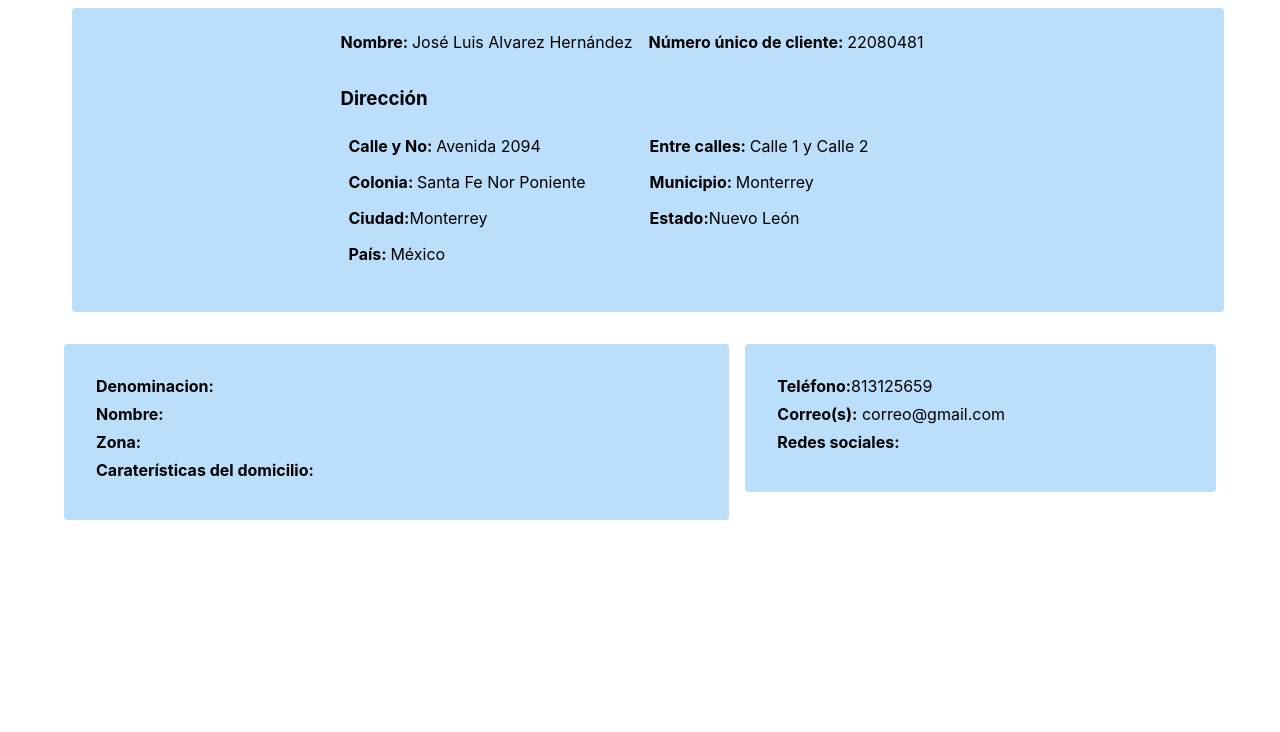
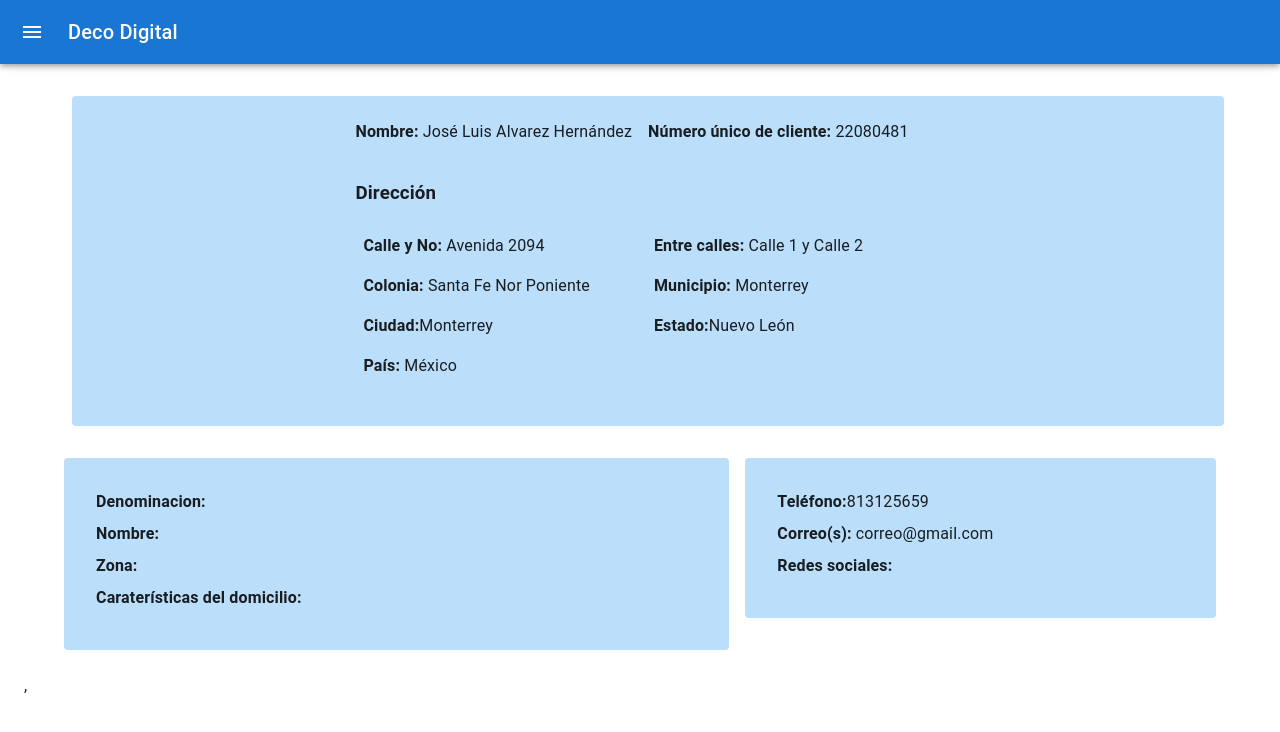
Before and after one commit to RobertoCantu/DecoDigital, a React (Create React App) app in the folder client/: page /client_info in a window 1280 px wide. Shown: the top 732 px of the page. Built offline with nearby package versions, Linux system fonts and the light colour scheme.

Commit message:
Add sidebar to client info page

```diff
--- a/client/package.json
+++ b/client/package.json
@@ -8,8 +8,9 @@
     "@iconify-icons/eva": "^1.2.3",
     "@iconify/icons-eva": "^1.2.3",
     "@iconify/react": "^4.0.0",
+    "@mui/icons-material": "^5.10.6",
     "@mui/lab": "^5.0.0-alpha.100",
-    "@mui/material": "^5.10.6",
+    "@mui/material": "^5.10.7",
     "@testing-library/jest-dom": "^5.16.5",
     "@testing-library/react": "^13.4.0",
     "@testing-library/user-event": "^13.5.0",
--- /dev/null
+++ b/client/src/components/Sidebar.tsx
@@ -0,0 +1,169 @@
+import * as React from "react";
+import { styled, useTheme } from "@mui/material/styles";
+import Box from "@mui/material/Box";
+import Drawer from "@mui/material/Drawer";
+import CssBaseline from "@mui/material/CssBaseline";
+import MuiAppBar, { AppBarProps as MuiAppBarProps } from "@mui/material/AppBar";
+import Toolbar from "@mui/material/Toolbar";
+import List from "@mui/material/List";
+import Typography from "@mui/material/Typography";
+import Divider from "@mui/material/Divider";
+import IconButton from "@mui/material/IconButton";
+import MenuIcon from "@mui/icons-material/Menu";
+import ChevronLeftIcon from "@mui/icons-material/ChevronLeft";
+import ChevronRightIcon from "@mui/icons-material/ChevronRight";
+import ListItem from "@mui/material/ListItem";
+import ListItemButton from "@mui/material/ListItemButton";
+import ListItemIcon from "@mui/material/ListItemIcon";
+import ListItemText from "@mui/material/ListItemText";
+import MailIcon from "@mui/icons-material/Mail";
+import { AccountBalance, ExitToApp, Inventory } from "@mui/icons-material";
+import { Avatar } from "@mui/material";
+
+const drawerWidth = 240;
+
+const Main = styled("main", { shouldForwardProp: (prop) => prop !== "open" })<{
+  open?: boolean;
+}>(({ theme, open }) => ({
+  flexGrow: 1,
+  padding: theme.spacing(3),
+  transition: theme.transitions.create("margin", {
+    easing: theme.transitions.easing.sharp,
+    duration: theme.transitions.duration.leavingScreen,
+  }),
+  marginLeft: `-${drawerWidth}px`,
+  ...(open && {
+    transition: theme.transitions.create("margin", {
+      easing: theme.transitions.easing.easeOut,
+      duration: theme.transitions.duration.enteringScreen,
+    }),
+    marginLeft: 0,
+  }),
+}));
+
+interface AppBarProps extends MuiAppBarProps {
+  open?: boolean;
+}
+
+const AppBar = styled(MuiAppBar, {
+  shouldForwardProp: (prop) => prop !== "open",
+})<AppBarProps>(({ theme, open }) => ({
+  transition: theme.transitions.create(["margin", "width"], {
+    easing: theme.transitions.easing.sharp,
+    duration: theme.transitions.duration.leavingScreen,
+  }),
+  ...(open && {
+    width: `calc(100% - ${drawerWidth}px)`,
+    marginLeft: `${drawerWidth}px`,
+    transition: theme.transitions.create(["margin", "width"], {
+      easing: theme.transitions.easing.easeOut,
+      duration: theme.transitions.duration.enteringScreen,
+    }),
+  }),
+}));
+
+const DrawerHeader = styled("div")(({ theme }) => ({
+  display: "flex",
+  alignItems: "center",
+  padding: theme.spacing(0, 1),
+  // necessary for content to be below app bar
+  ...theme.mixins.toolbar,
+  justifyContent: "flex-end",
+}));
+
+type Props = {
+  children: React.ReactNode;
+};
+
+export default function Sidebar({ children }: Props) {
+  const theme = useTheme();
+  const [open, setOpen] = React.useState(false);
+
+  const handleDrawerOpen = () => {
+    setOpen(true);
+  };
+
+  const handleDrawerClose = () => {
+    setOpen(false);
+  };
+
+  return (
+    <Box sx={{ display: "flex" }}>
+      <CssBaseline />
+      <AppBar position="fixed" open={open}>
+        <Toolbar>
+          <IconButton
+            color="inherit"
+            aria-label="open drawer"
+            onClick={handleDrawerOpen}
+            edge="start"
+            sx={{ mr: 2, ...(open && { display: "none" }) }}
+          >
+            <MenuIcon />
+          </IconButton>
+          <Typography variant="h6" noWrap component="div">
+            Deco Digital
+          </Typography>
+        </Toolbar>
+      </AppBar>
+      <Drawer
+        sx={{
+          width: drawerWidth,
+          flexShrink: 0,
+          "& .MuiDrawer-paper": {
+            width: drawerWidth,
+            boxSizing: "border-box",
+          },
+        }}
+        variant="persistent"
+        anchor="left"
+        open={open}
+      >
+        <DrawerHeader>
+          <Avatar
+            alt="Remy Sharp"
+            src="/static/images/avatar/1.jpg"
+            sx={{ width: 128, height: 128, margin: "auto", p: 4, m: 4 }}
+          />
+          <IconButton onClick={handleDrawerClose} sx={{ m: 0, p: 0 }}>
+            {theme.direction === "ltr" ? (
+              <ChevronLeftIcon />
+            ) : (
+              <ChevronRightIcon />
+            )}
+          </IconButton>
+        </DrawerHeader>
+        <Divider />
+        <List>
+          {["Catálogo", "Estado de cuenta"].map((text, index) => (
+            <ListItem key={text} disablePadding>
+              <ListItemButton>
+                <ListItemIcon>
+                  {index % 2 === 0 ? <Inventory /> : <AccountBalance />}
+                </ListItemIcon>
+                <ListItemText primary={text} />
+              </ListItemButton>
+            </ListItem>
+          ))}
+        </List>
+        <Divider />
+        <List>
+          {["Cerrar sesión"].map((text, index) => (
+            <ListItem key={text} disablePadding>
+              <ListItemButton>
+                <ListItemIcon>
+                  {index % 2 === 0 ? <ExitToApp /> : <MailIcon />}
+                </ListItemIcon>
+                <ListItemText primary={text} />
+              </ListItemButton>
+            </ListItem>
+          ))}
+        </List>
+      </Drawer>
+      <Main open={open}>
+        <DrawerHeader />
+        {children}
+      </Main>
+    </Box>
+  );
+}
--- a/client/src/routes/index.tsx
+++ b/client/src/routes/index.tsx
@@ -8,6 +8,7 @@
 //import DashboardLayout from '../layouts/dashboard';
 import Login from "../pages/authentication/Login";
 import ClientGrid from "../components/client_info/ClientGrid";
+import Sidebar from "../components/Sidebar";
 //import Logout from '../components/authentication/login/Logout';
 // import Register from '../pages/authentication/Register';
 // import GuestGuard from '../guards/GuestGuard';
@@ -69,7 +70,11 @@
     },
     {
       path: "client_info",
-      element: <ClientGrid />,
+      element: (
+        <Sidebar>
+          <ClientGrid />,
+        </Sidebar>
+      ),
     },
     // // Dashboard Routes
     // {
```
Also changed, not shown: 1 other file (tests, documents, lock files or other folders).
